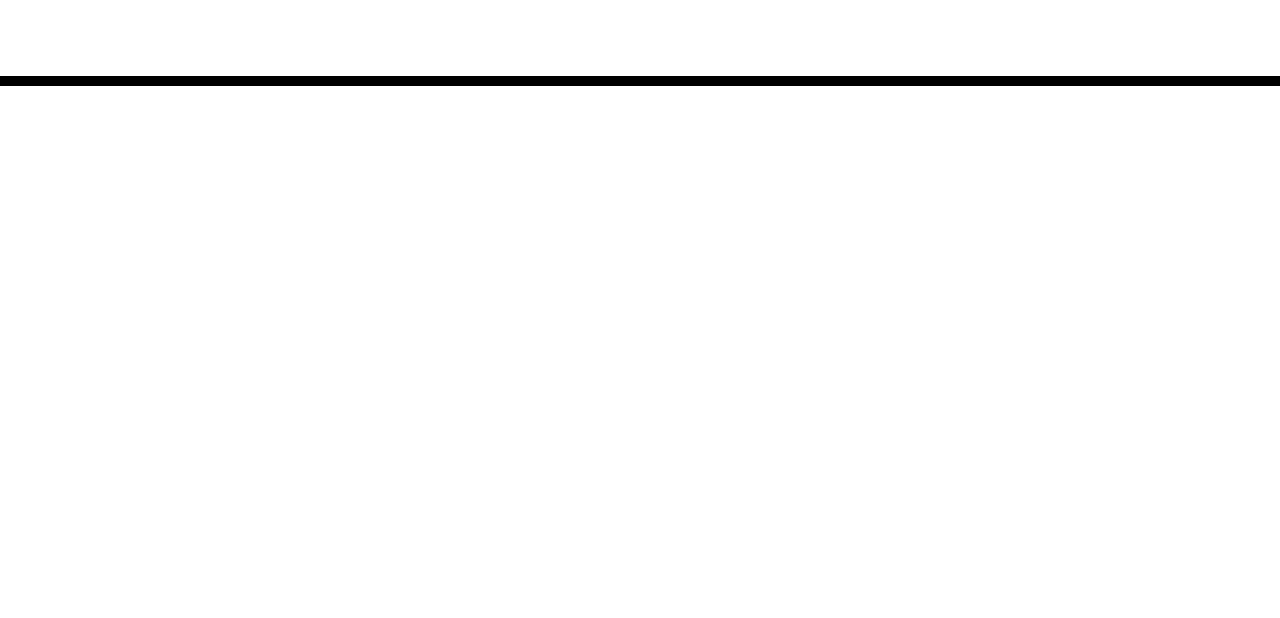
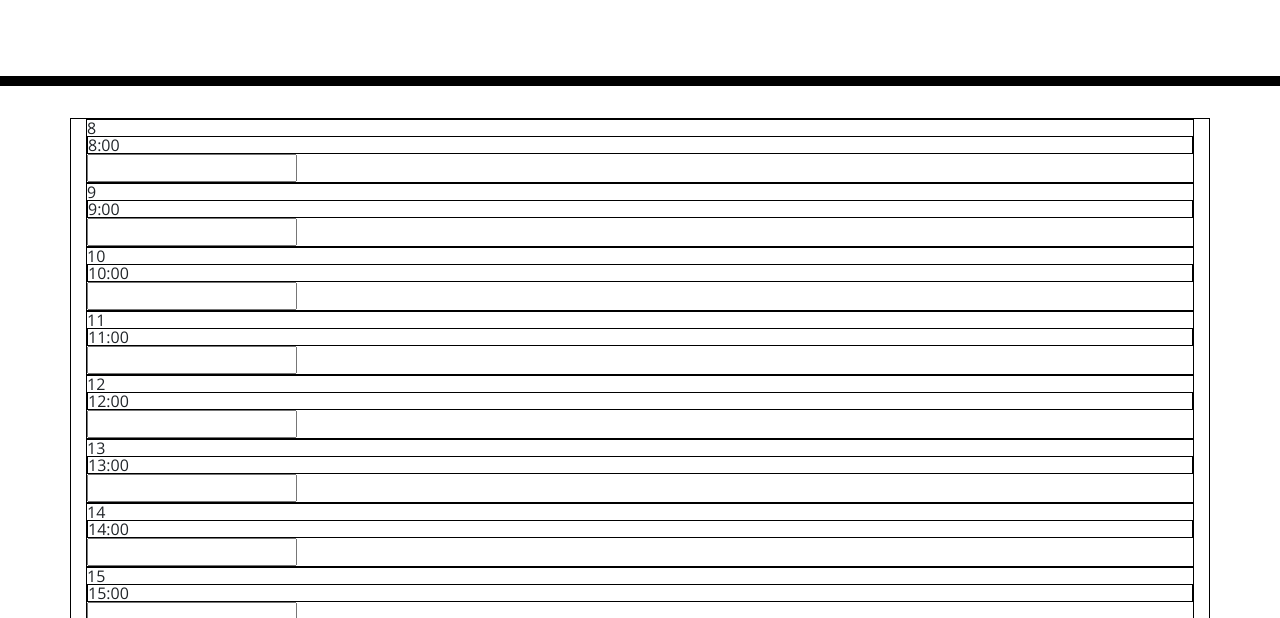
Before and after one commit to hkfernandez/daily_schedule, a plain HTML site: page index.html in a window 1280 px wide. Shown: the part 182-800 px from the top of the page. Drawn offline with nearby package versions, Linux system fonts and the light colour scheme; files that its build step writes are made by us from their sources.

Commit message:
time slot loop

```diff
--- a/assets/script.js
+++ b/assets/script.js
@@ -1,8 +1,14 @@
 /*
-assign id to the main container  - hoursInTheDay
+$ assign id to the main container  - hoursInTheDay
 
 loop to generate time slots
     time slots will contain a time, an event and a save button
+    loop 11 times to create values from 8 to 18
+    create a div .&#timeslot[time]
+    create a div and append to .timeslot[time]
+        .#time - set text to time
+        .# eventInput
+        .# saveBtn
 
 pull values from local storage when loading
     if they don't exist
@@ -25,4 +31,22 @@ use the time of day to update classes to modify event colors
 
 */
 
+var mainDiv = $(".container");
 var currentHour = dayjs ().format('HH');
+
+function createTimeSlots (){
+    for (let i= 8; i < 19; i++) {
+        var timeSlot = $("<div>").attr("id","timeSlot"+[i]);
+        $(timeSlot).text([i]);
+        $(mainDiv).append(timeSlot);
+
+        var time = $("<div>").attr("id","time"+[i]);
+        $(time).text([i]+":00");
+        $(timeSlot).append(time);
+
+        var eventInput = $("<input>").attr("id","eventInput"+[i]);
+        $(eventInput).text([i]+"Input Text");
+        $(timeSlot).append(eventInput);
+    }
+}
+createTimeSlots();
--- a/assets/style.css
+++ b/assets/style.css
@@ -1,3 +1,7 @@
+div {
+  border: 1px solid #000000;
+}
+
 body {
   font-family: 'Open Sans', sans-serif;
   font-size: 16px;
--- a/index.html
+++ b/index.html
@@ -18,7 +18,7 @@
       href="https://fonts.googleapis.com/css?family=Open+Sans&display=swap"
       rel="stylesheet"
     />
-    <link rel="stylesheet" href="style.css" />
+    <link rel="stylesheet" href="assets/style.css" />
     <title>Work Day Scheduler</title>
   </head>
 
@@ -34,7 +34,7 @@
 
     <script src="https://cdnjs.cloudflare.com/ajax/libs/jquery/3.2.1/jquery.min.js"></script>
     <script src="https://unpkg.com/dayjs@1.10.3/dayjs.min.js"></script>
-    <script type="text/javascript" src="script.js"></script>
+    <script type="text/javascript" src="assets/script.js"></script>
     <!-- <script src="https://cdnjs.cloudflare.com/ajax/libs/moment.js/2.24.0/moment.min.js"></script> -->
   </body>
 </html>
```
